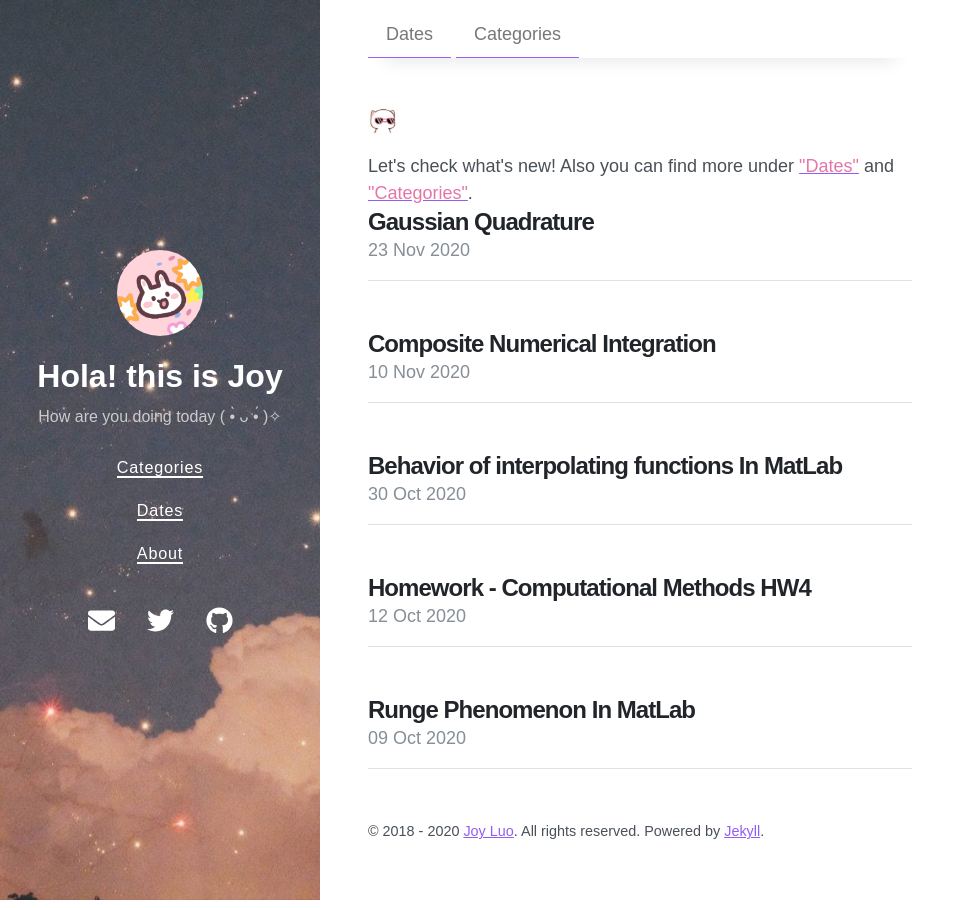
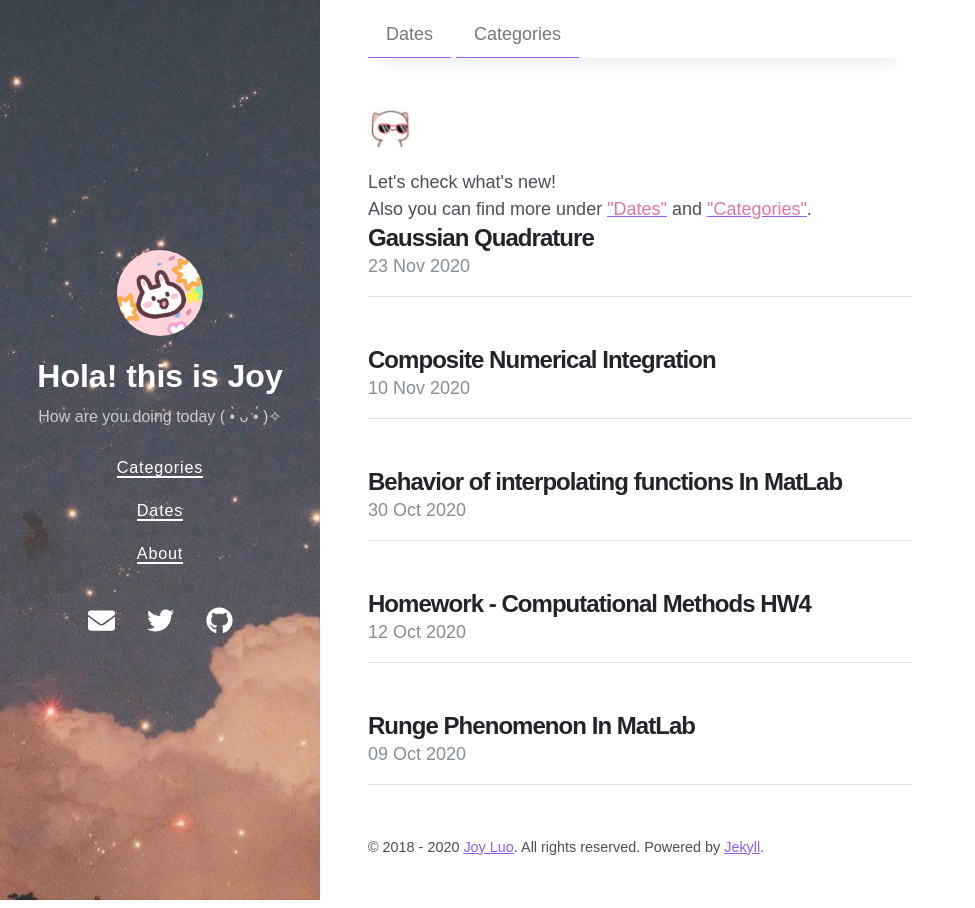
Before and after one commit to Joy3Luo/mathnotes, a Jekyll site: the page built from index.html, in a window 1280 px wide. Shown: the whole page, without its empty margins (0-975 px from the left). Built offline with Jekyll 4.4.1, drawn with Linux system fonts in a browser that asks for light colours; nearby versions of some CDN libraries; the list of posts is cut into pages by our own code.

Commit message:
Update home.html

```diff
--- a/_layouts/home.html
+++ b/_layouts/home.html
@@ -4,8 +4,8 @@ layout: default
 
 {% include home-header.html %}
 
-<img src="{{ '/IMG_8181.jpg' | relative_url }}" width="30px">
-Let's check what's new!
+<img src="{{ '/IMG_8181.jpg' | relative_url }}" width="45px">
+Let's check what's new!<br>
 
 Also you can find more under <a href="/dates/"><font color= E675A7> "Dates"</font></a>
  and <a href="/tags/"><font color= E675A7> <font color= E675A7> "Categories"</font></font></a>.
```
